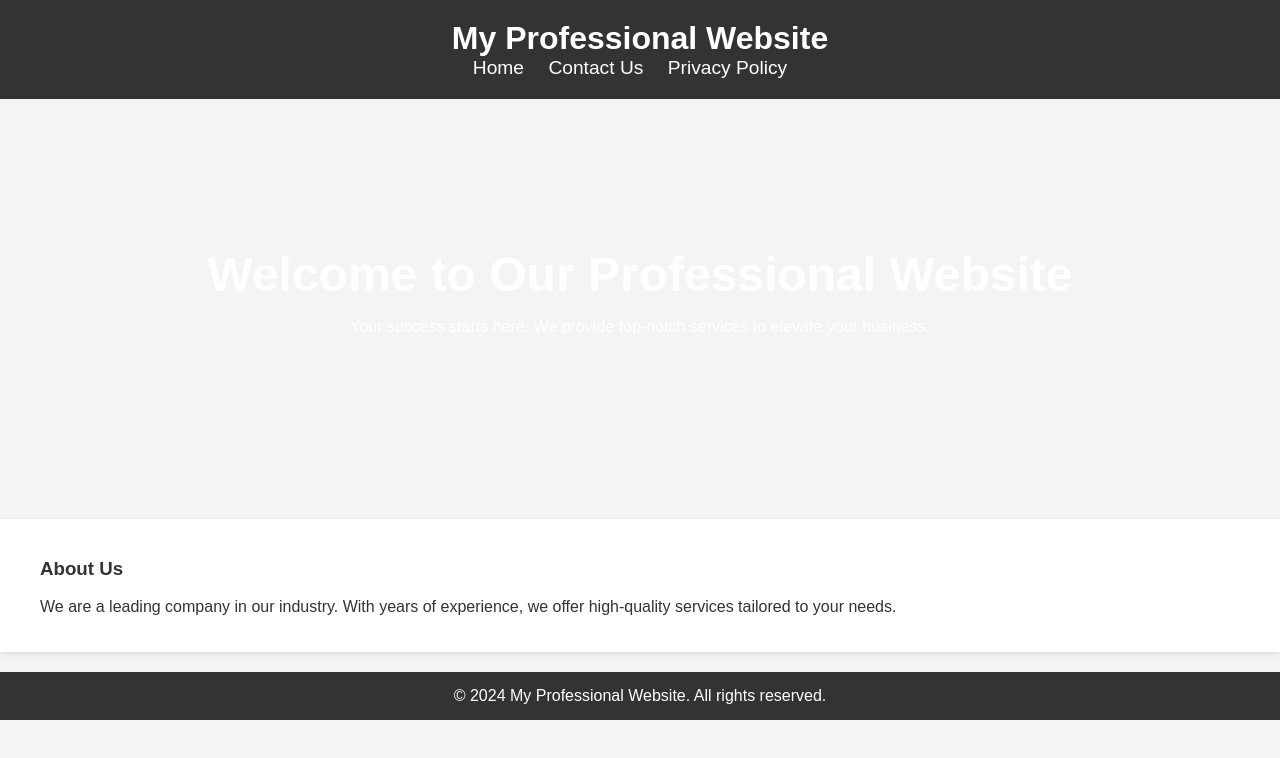
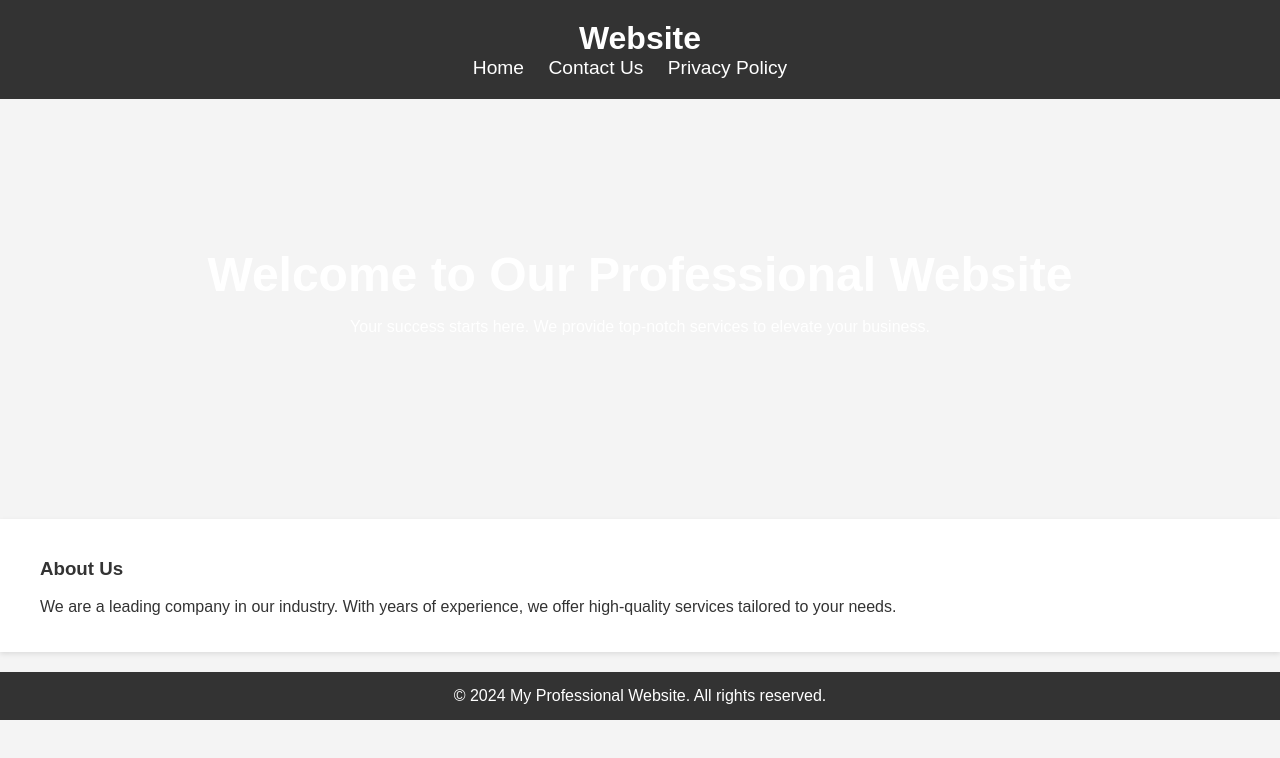
Before and after one commit to Debabrata-tsm/new_test, a plain HTML site: page index.html in a window 1280 px wide. Drawn offline with Linux system fonts and the light colour scheme.

Commit message:
Update index.html

```diff
--- a/index.html
+++ b/index.html
@@ -10,7 +10,7 @@
 
 <header>
     <div class="container">
-        <h1>My Professional Website</h1>
+        <h1>Website</h1>
         <nav>
             <ul>
                 <li><a href="index.html">Home</a></li>
```
